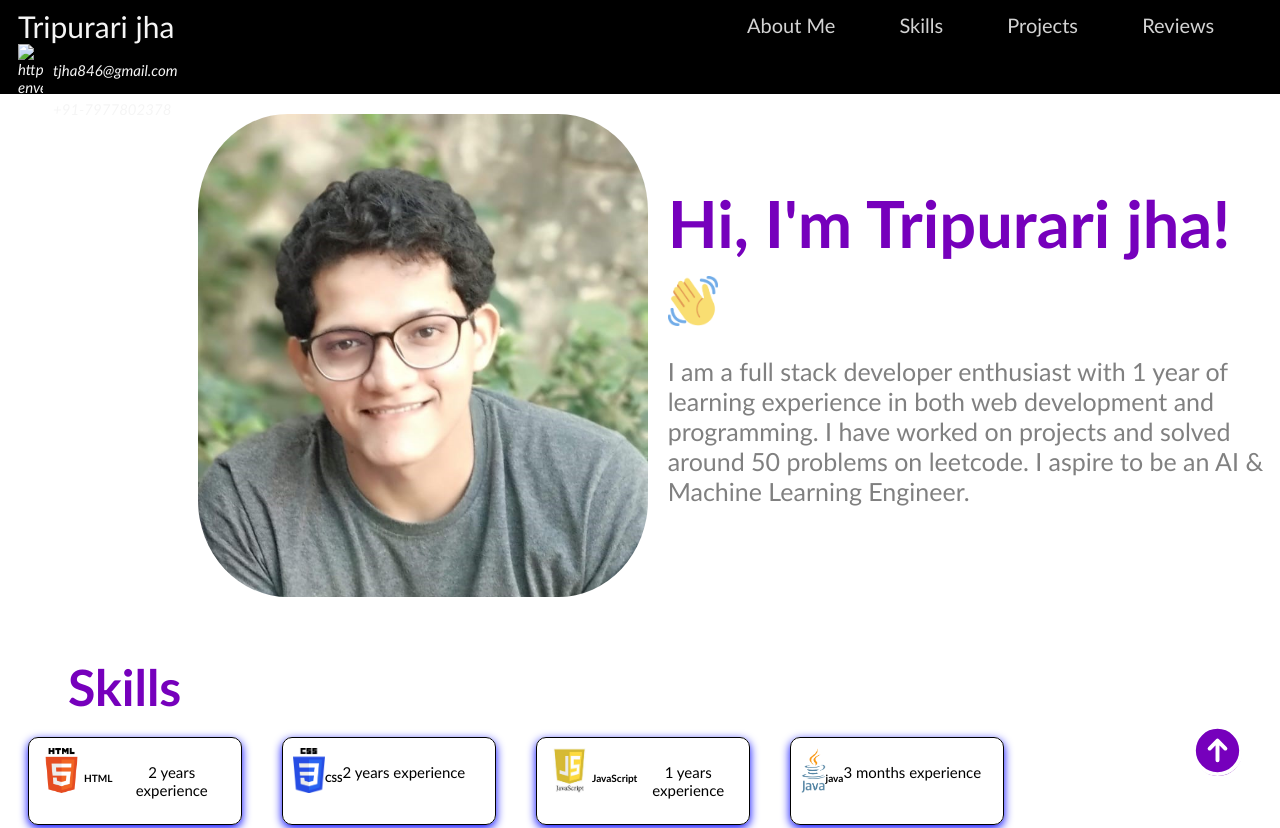
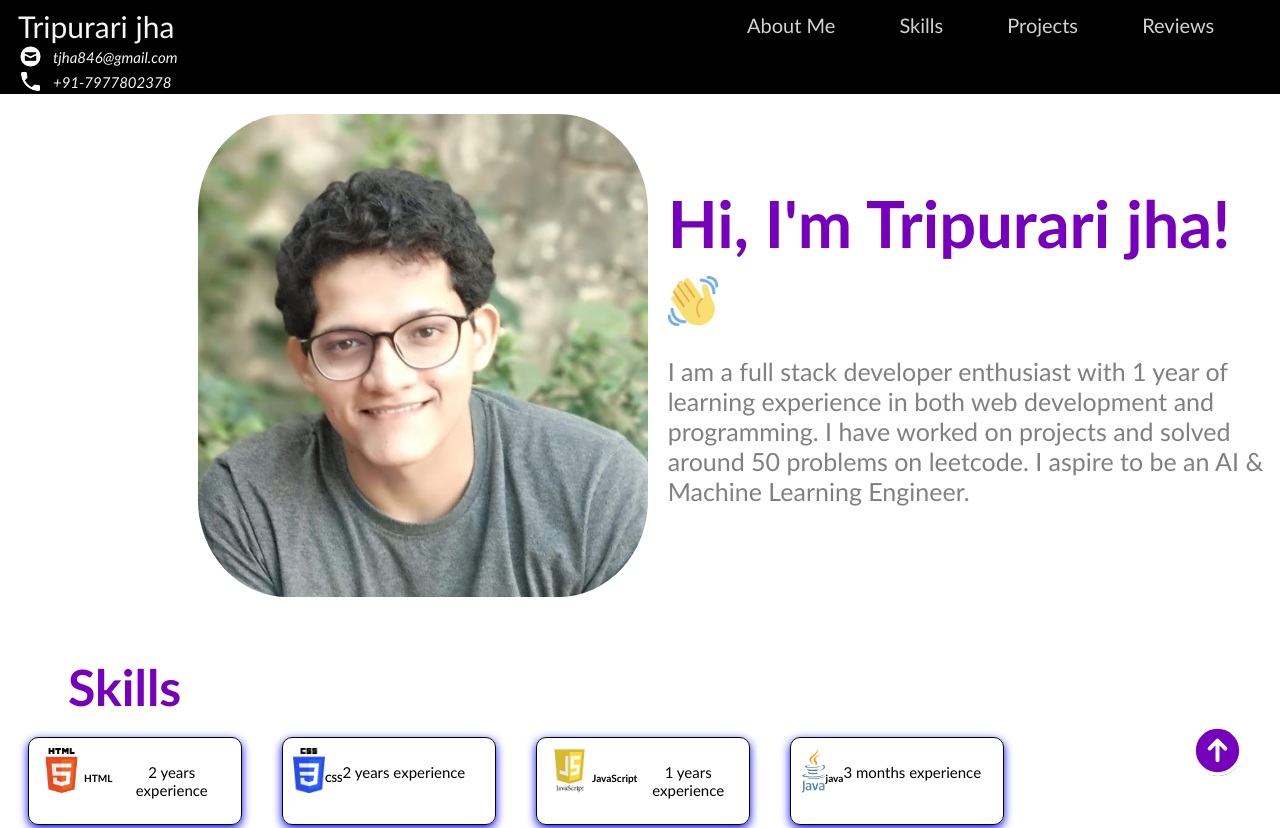
Before and after one commit to Supern0vaTJ/Portfolio_webPage, a plain HTML site: page index.html in a window 1280 px wide. Shown: the top 828 px of the page. Drawn offline with Linux system fonts and the light colour scheme.

Commit message:
Update index.html

```diff
--- a/index.html
+++ b/index.html
@@ -12,7 +12,7 @@
         <div class="profile_name">
           Tripurari jha
           <div class="contact_info">
-            <img src="html_finalprojimages/envelope" alt="https://icons8.com/icon/124377/circled-envelope"/>
+            <img src="html_finalprojimages/envelope.png.png" alt="https://icons8.com/icon/124377/circled-envelope"/>
           tjha846@gmail.com
         </div>
         <div style="clear:both;"></div>
```
